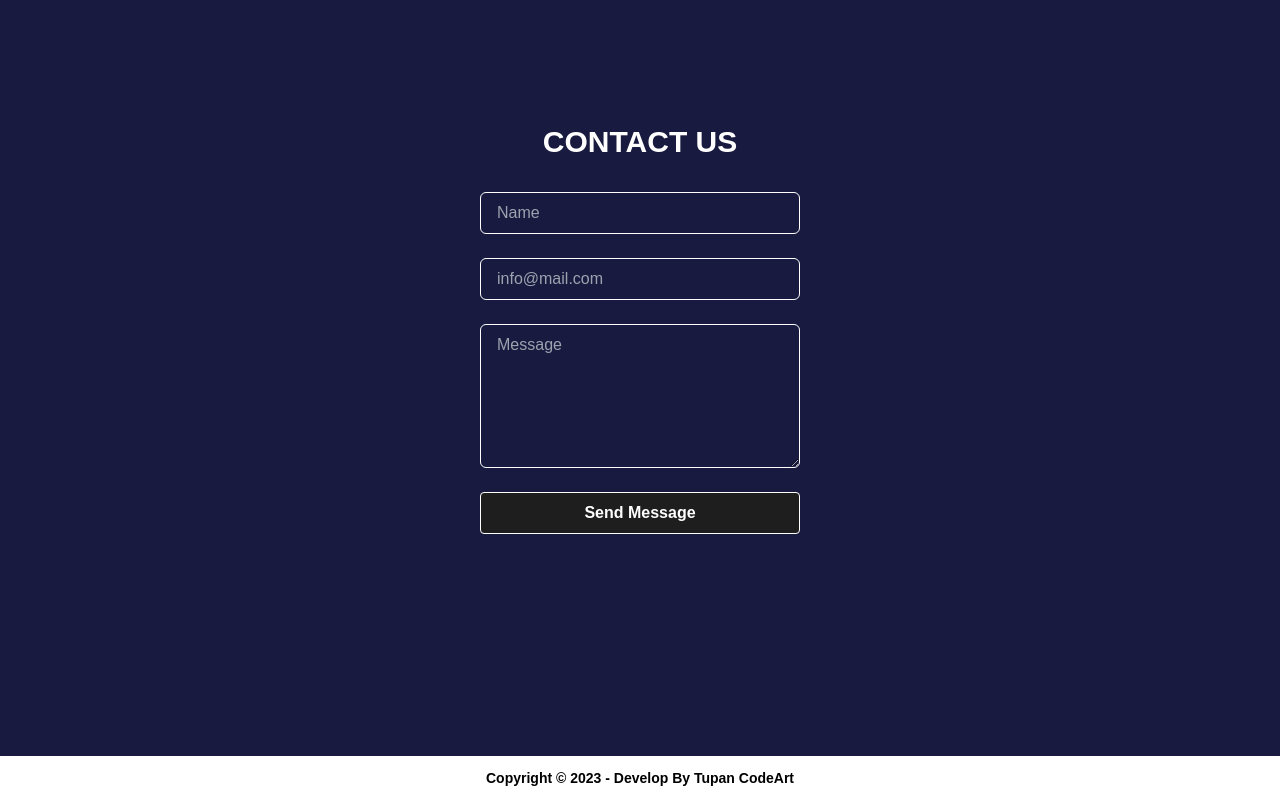
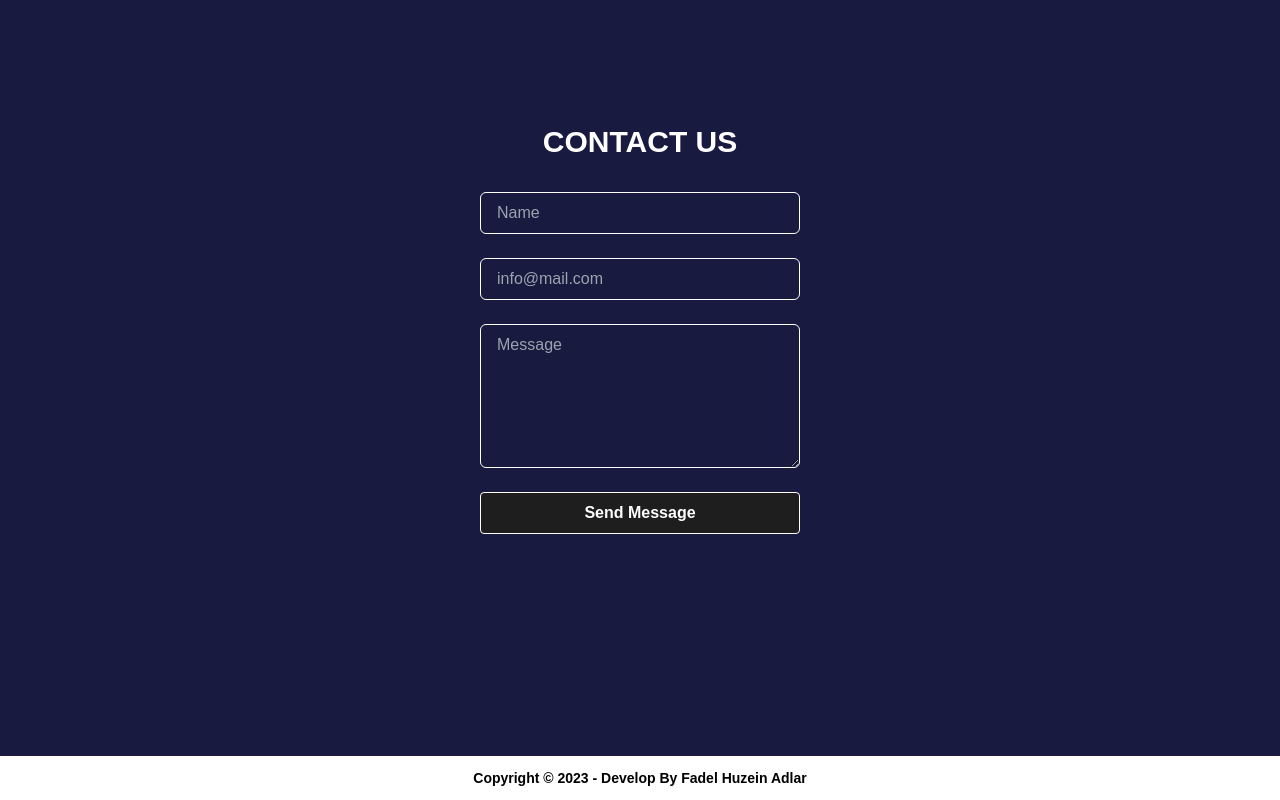
Before and after one commit to fadel1337/tupan, a React (Create React App) app: page / in a window 1280 px wide. Shown: the part 2684-3484 px from the top of the page. Built offline with nearby package versions, Linux system fonts and the light colour scheme.

Commit message:
Update Footer.js

```diff
--- a/src/Component/Footer.js
+++ b/src/Component/Footer.js
@@ -3,7 +3,7 @@ import React from "react";
 export default function Footer() {
   return (
     <div className="bg-[#DCDCDC] text-center py-3 bg-transparent sm:text-sm text-xs">
-      <p className="font-bold">Copyright © 2023 - Develop By Tupan CodeArt</p>
+      <p className="font-bold">Copyright © 2023 - Develop By Fadel Huzein Adlar</p>
     </div>
   );
 }
```
